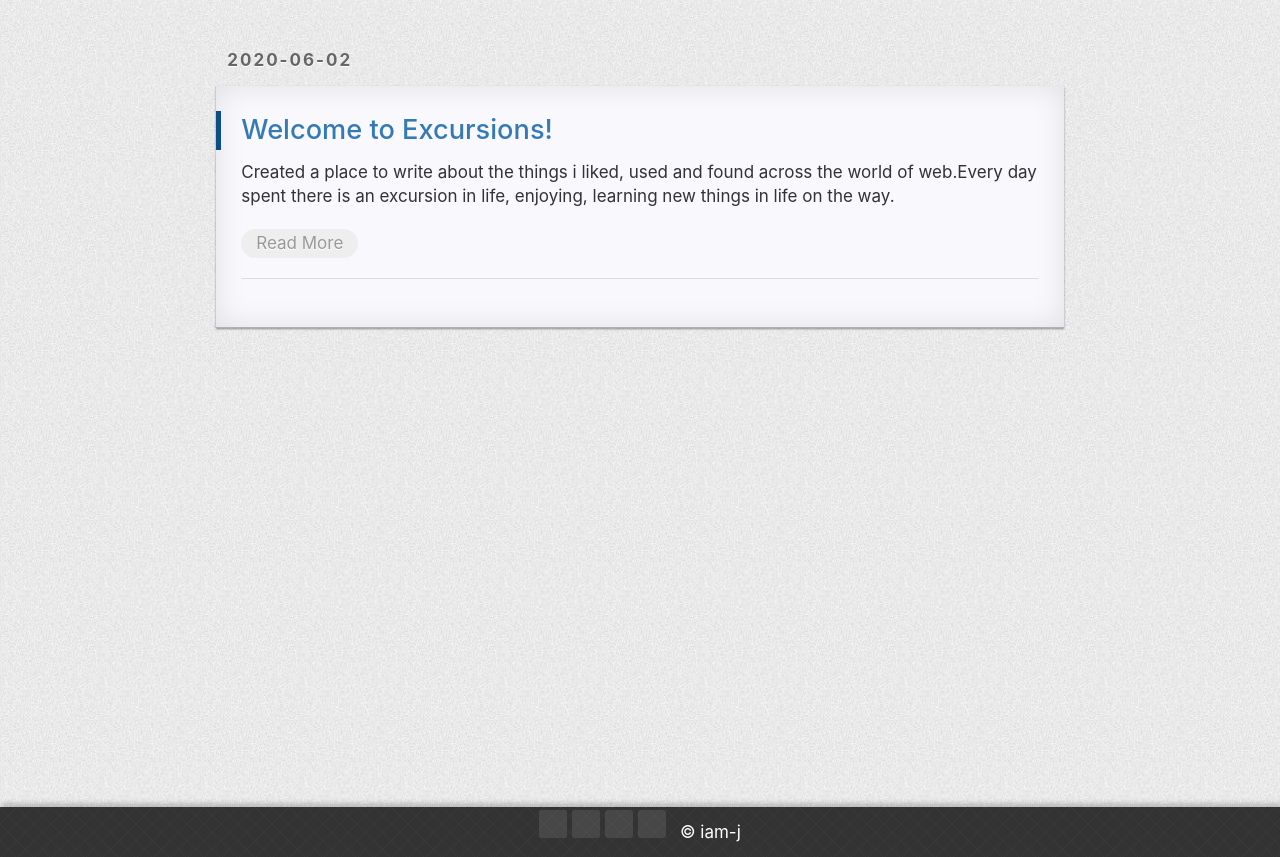
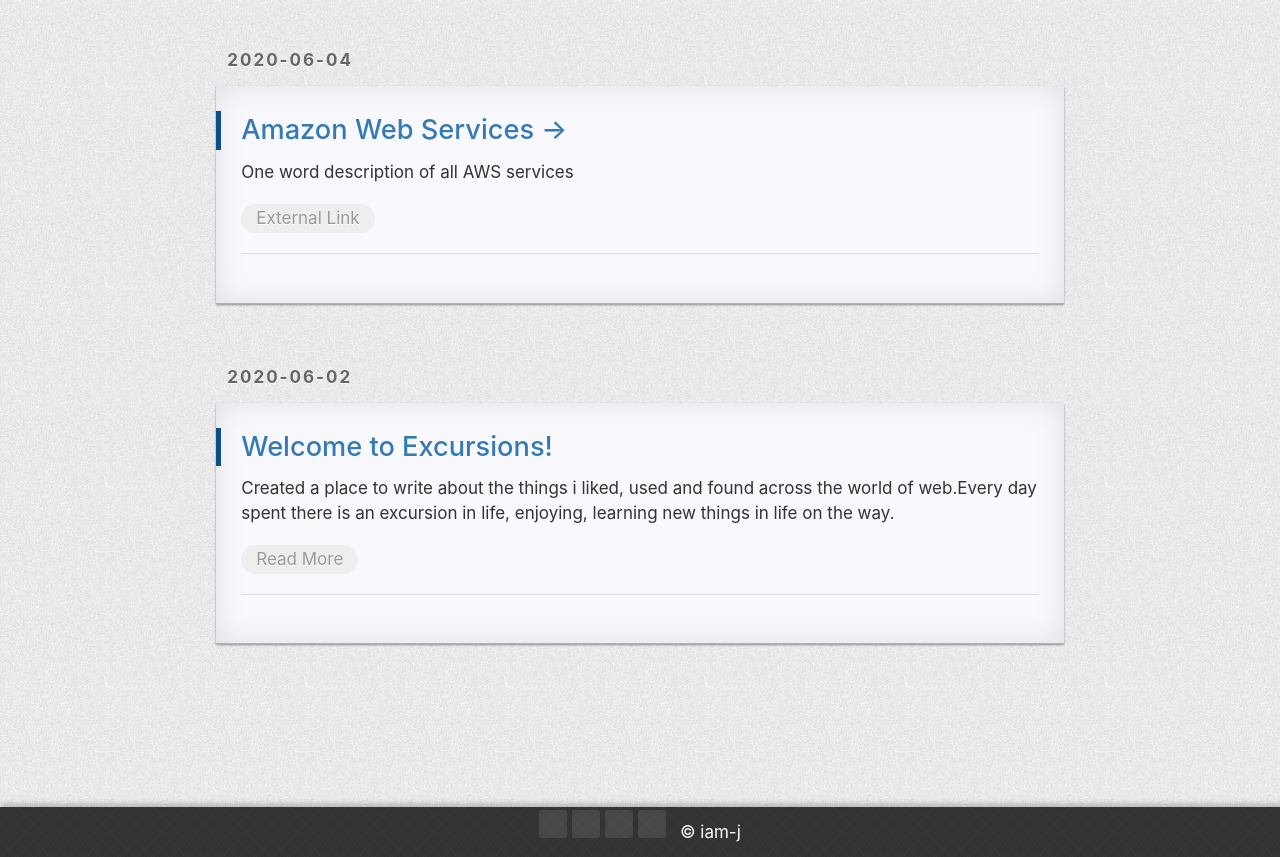
Before and after one commit to iam-j/iam-j.github.io, a Jekyll site: the page built from pages/2category.html, in a window 1280 px wide. Shown: the part 143-1000 px from the top of the page. Built offline with Jekyll 4.4.1, drawn with Linux system fonts in a browser that asks for light colours; nearby versions of some CDN libraries; a style sheet for code colours, icons or effects is not loaded.

Commit message:
new post

```diff
--- /dev/null
+++ b/_posts/2020-06-04-amazon-web-services.markdown
@@ -0,0 +1,8 @@
+---
+layout: post
+title: Amazon Web Services
+date: 2020-06-04
+link: https://adayinthelifeof.nl/2020/05/20/aws.html
+---
+
+One word description of all AWS services
--- a/pages/2category.html
+++ b/pages/2category.html
@@ -44,11 +44,14 @@
                         <a href="{{ site.baseurl | prepend: site.url  }}/archive/#{{ post.date | date: '%Y-%m-%d' }}"><span class="octicon octicon-calendar"></span>&nbsp;<span>{{ post.date | date: "%Y-%m-%d" }}</span></a>
                     </header>
                     <div class="module">
-                        <a class="title" href="{{ post.url | prepend: site.baseurl | prepend: site.url }}">
+                        <a class="title" href="{% if post.link %}{{ post.link }}{% else %}{{ post.url | prepend: site.baseurl | prepend: site.url }}{% endif %}">
                             {{ post.title }}
+                            {% if post.link %}<span class="link-arrow"> &rarr;</span>{% endif %}
                         </a>
+
                         <p>{% if post.excerpt.size > 32 %}{{ post.excerpt }}{% else %}{{ post.content | strip_html | strip_newlines | truncate: 160 }}{% endif %}</p>
-                        <a class="readmore" href="{{ post.url | prepend: site.baseurl | prepend: site.url }}">Read More</a>
+                        <a class="readmore" href="{% if post.link %}{{ post.link }}{% else %}{{ post.url | prepend: site.baseurl | prepend: site.url }}{% endif %}
+                        ">{% if post.link %}External Link{% else %}Read More{% endif %}</a>
                         <footer>
                             {% for tag in post.tags %}
                             <a class="word-keep" href="{{ site.baseurl | prepend: site.url }}/tags/#{{ tag }}"><span class="octicon octicon-tag"></span>&nbsp;{{ tag }}</a>
@@ -74,11 +77,14 @@
                         <a href="{{ site.baseurl | prepend: site.url  }}/archive/#{{ post.date | date: '%Y-%m-%d' }}"><span class="octicon octicon-calendar"></span>&nbsp;<span>{{ post.date | date: "%Y-%m-%d" }}</span></a>
                     </header>
                     <div class="module">
-                        <a class="title" href="{{ post.url | prepend: site.baseurl | prepend: site.url }}">
+                        <a class="title" href="{% if post.link %}{{ post.link }}{% else %}{{ post.url | prepend: site.baseurl | prepend: site.url }}{% endif %}">
                             {{ post.title }}
+                            {% if post.link %}<span class="link-arrow"> &rarr;</span>{% endif %}
                         </a>
+
                         <p>{% if post.excerpt.size > 32 %}{{ post.excerpt }}{% else %}{{ post.content | strip_html | strip_newlines | truncate: 160 }}{% endif %}</p>
-                        <a class="readmore" href="{{ post.url | prepend: site.baseurl | prepend: site.url  }}">Read More</a>
+                        <a class="readmore" href="{% if post.link %}{{ post.link }}{% else %}{{ post.url | prepend: site.baseurl | prepend: site.url }}{% endif %}
+                        ">{% if post.link %}External Link{% else %}Read More{% endif %}</a>
                         <footer>
                             {% for tag in post.tags %}
                             <a class="word-keep" href="{{ site.baseurl | prepend: site.url }}/tags/#{{ tag }}"><span class="octicon octicon-tag"></span>&nbsp;{{ tag }}</a>
```
Also changed, not shown: _drafts/2020-06-02-welcome-to-jekyll.markdown (added, +10 -0 lines), index.html (+6 -2 lines), _posts/2020-06-02-welcome-to-excursions.markdown (renamed from _posts/2020-06-02-welcome-to-jekyll.markdown).
